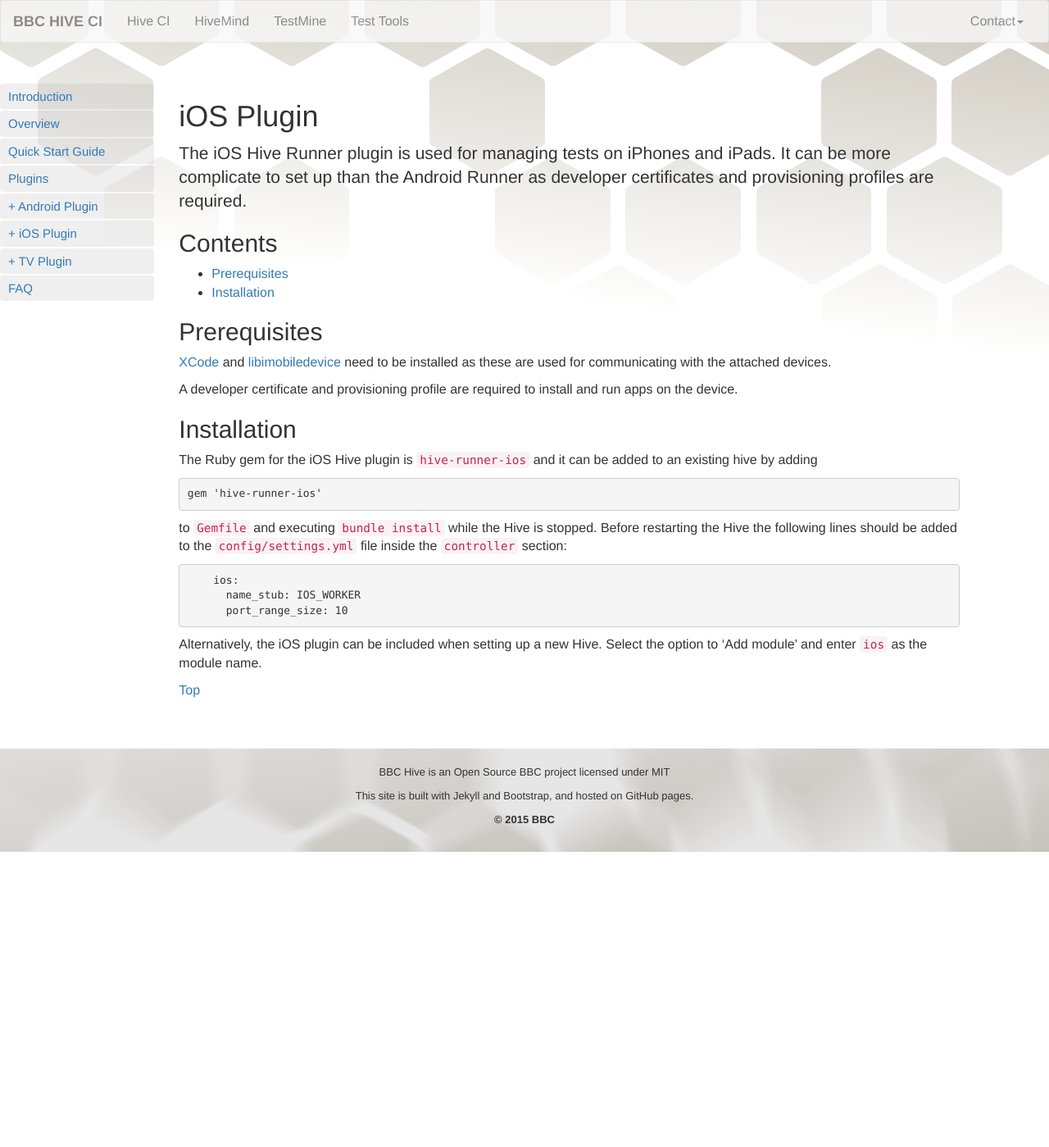
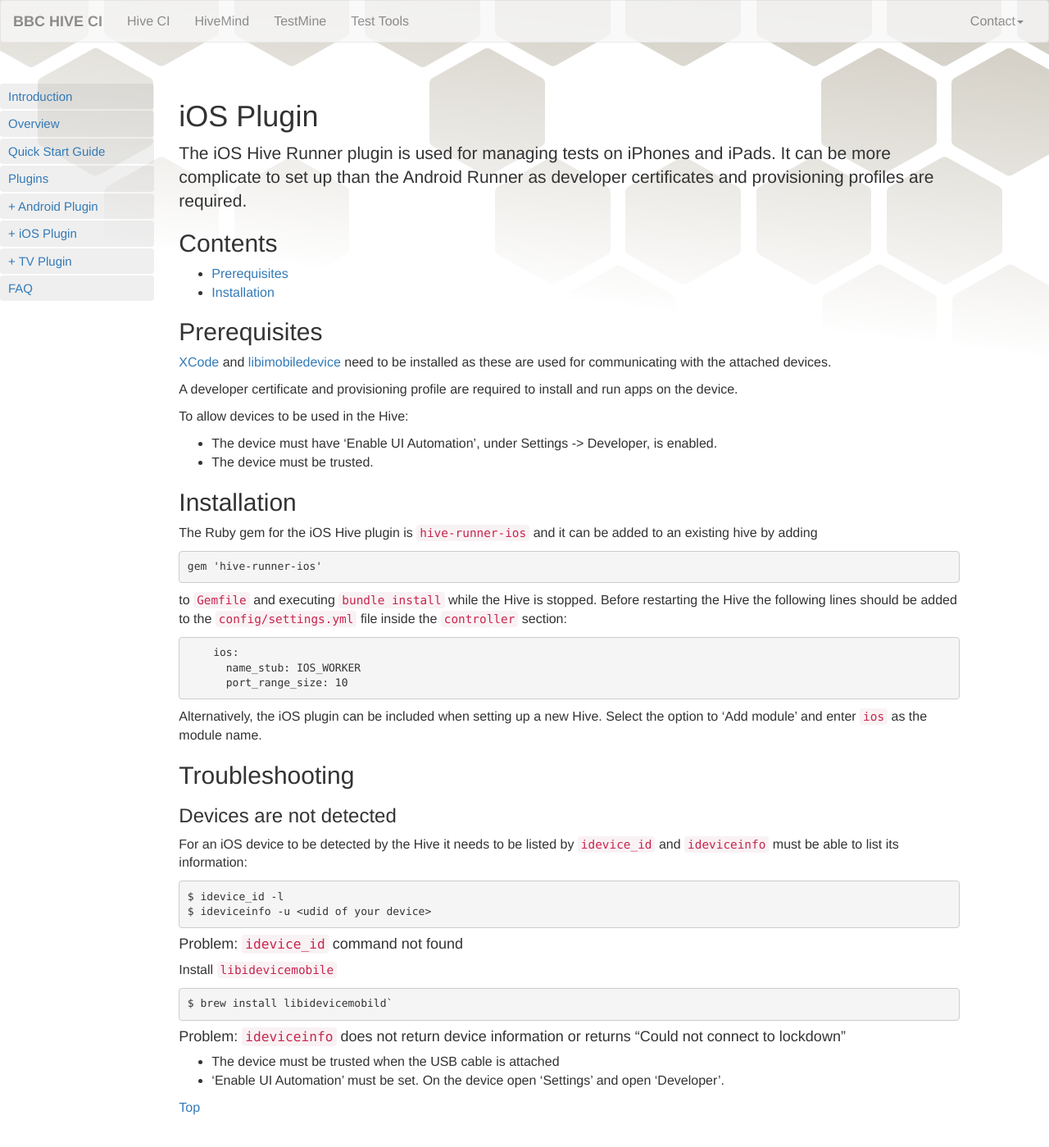
Before and after one commit to bbc/hive-ci, a Jekyll site: the page built from _documentation/03-02-ios-plugin.md, in a window 1280 px wide and 1400 px high. Shown: the whole window at 82% size. Built offline with Jekyll 4.4.1, drawn with Linux system fonts in a browser that asks for light colours; nearby versions of some CDN libraries.

Commit message:
More setup information

````diff
--- a/_documentation/03-02-ios-plugin.md
+++ b/_documentation/03-02-ios-plugin.md
@@ -18,6 +18,11 @@
 
 A developer certificate and provisioning profile are required to install and run apps on the device.
 
+To allow devices to be used in the Hive:
+
+* The device must have 'Enable UI Automation', under Settings -> Developer, is enabled.
+* The device must be trusted.
+
 ## Installation
 
 The Ruby gem for the iOS Hive plugin is `hive-runner-ios` and it can be added to an existing hive by adding
@@ -35,3 +40,28 @@
 ```
 
 Alternatively, the iOS plugin can be included when setting up a new Hive. Select the option to 'Add module' and enter `ios` as the module name.
+
+## Troubleshooting
+
+### Devices are not detected
+
+For an iOS device to be detected by the Hive it needs to be listed by
+`idevice_id` and `ideviceinfo` must be able to list its information:
+
+```bash
+$ idevice_id -l
+$ ideviceinfo -u <udid of your device>
+```
+
+#### Problem: `idevice_id` command not found
+
+Install `libidevicemobile`
+
+```bash
+$ brew install libidevicemobild`
+```
+
+#### Problem: `ideviceinfo` does not return device information or returns "Could not connect to lockdown"
+
+* The device must be trusted when the USB cable is attached
+* 'Enable UI Automation' must be set. On the device open 'Settings' and open 'Developer'.
````
